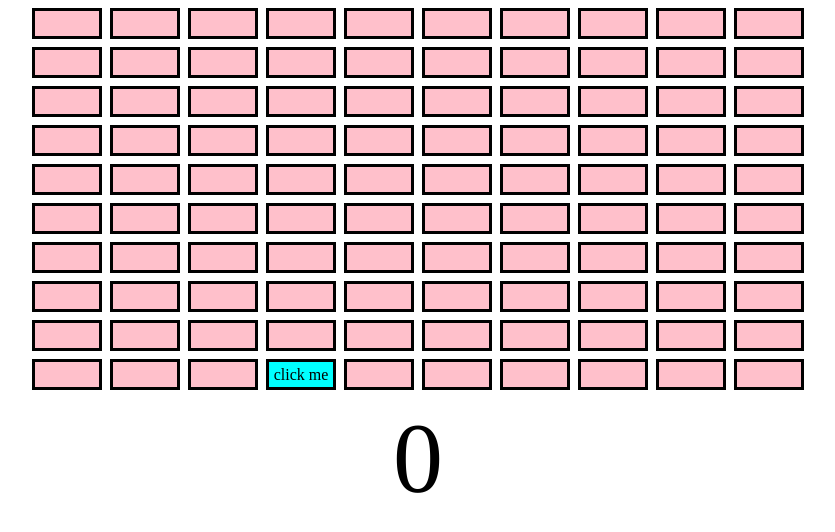
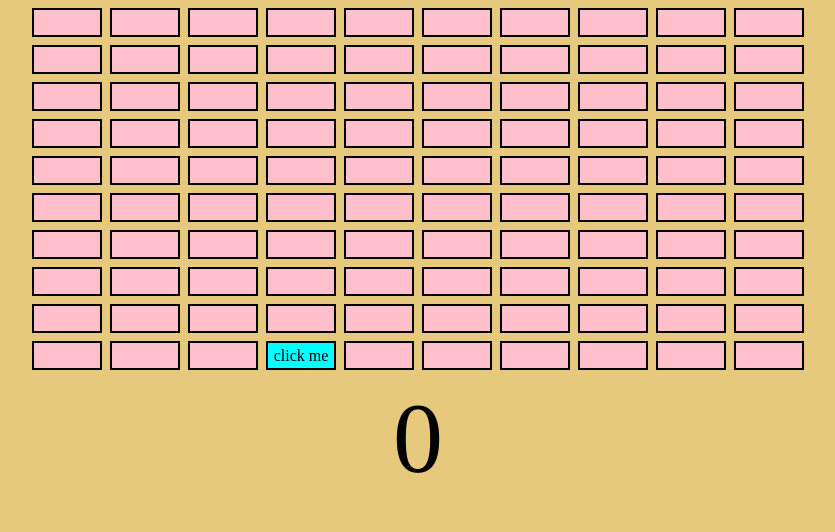
Before and after one commit to Logan-Garcia-inc/click-me-game, a plain HTML site: page index.html in a window 1280 px wide. Shown: the whole page, without its empty margins (222-1057 px from the left). Drawn offline with Linux system fonts and the light colour scheme.

Commit message:
Update style.css

```diff
--- a/style.css
+++ b/style.css
@@ -1,6 +1,6 @@
 .spot {
-  background-color: pink;
-  border: 3px solid;
+  background-color: #ffc0cb;
+  border: 2px solid;
   height: 25px;
   text-align: center;
   vertical-align: middle;
@@ -25,3 +25,6 @@
   right: 0;
   margin-top: 10px;
 }
+body{
+  background-color: #e6c97d;
+}
```
